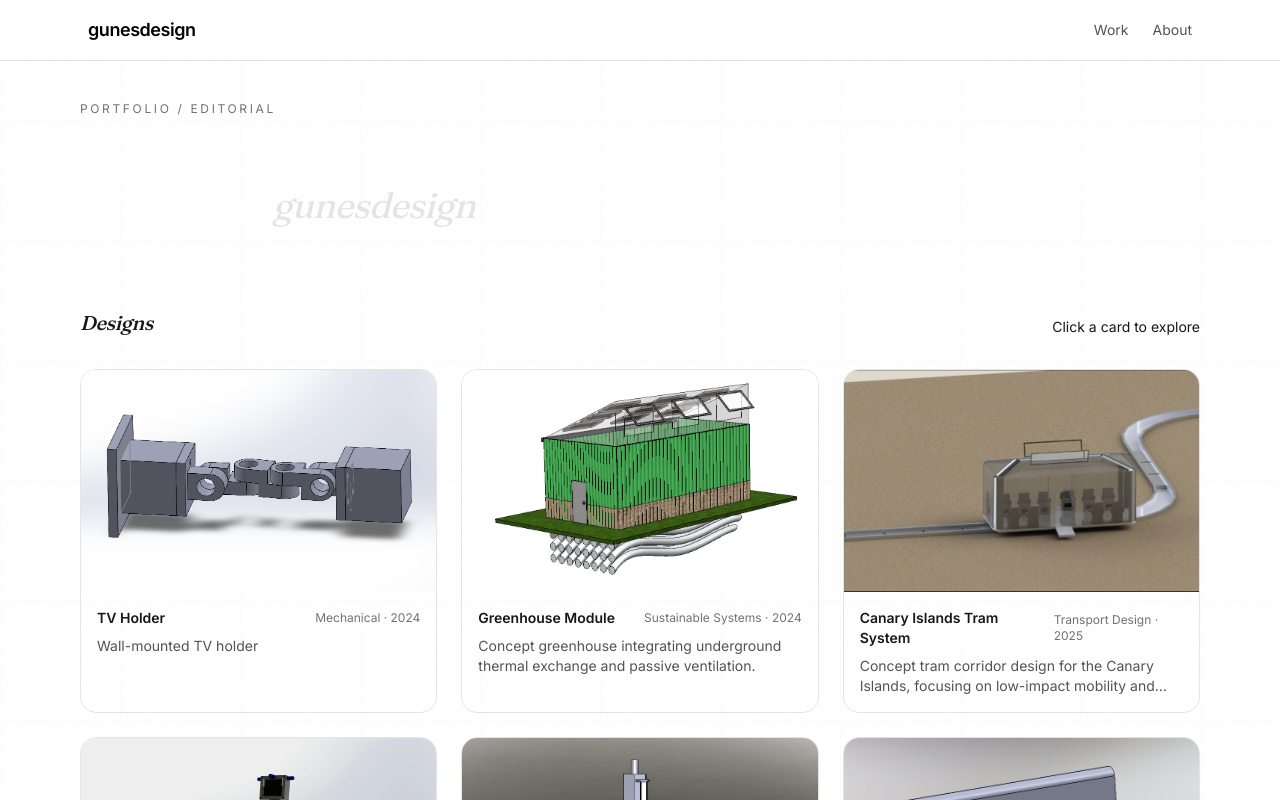
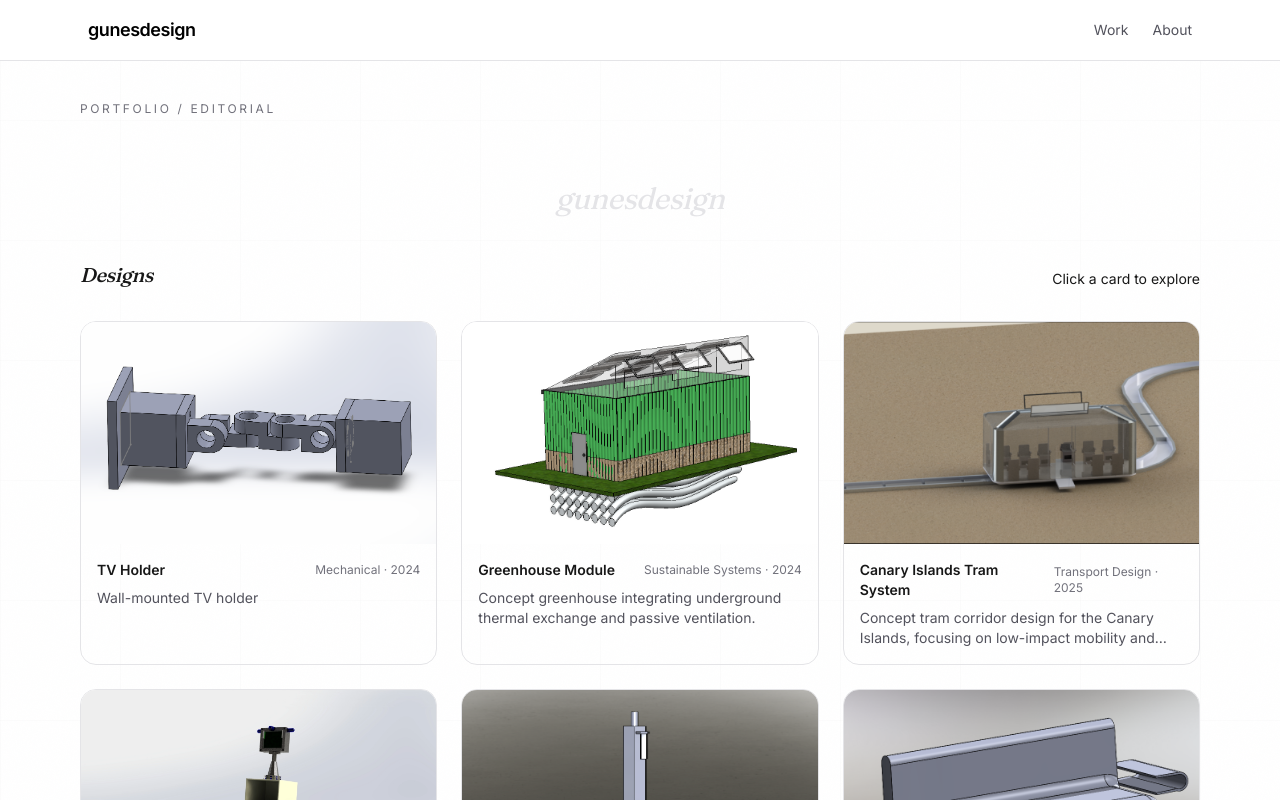
Before and after one commit to erkindincer/gunesdesign, a Next.js app: page / in a window 1280 px wide. Shown: the top 800 px of the page. Built offline with nearby package versions, Linux system fonts and the light colour scheme.

Commit message:
update site

```diff
--- a/src/app/page.tsx
+++ b/src/app/page.tsx
@@ -21,8 +21,8 @@ export default function HomePage() {
     </section>
 
         {/* BAŞLIK VE BUTONLARI AYNI SATIRA ALAN FLEX BOX */}
-        <div className="flex items-center justify-center py-1">
-          <h1 className="text-4xl md:text-4xl font-serif italic text-zinc-200 tracking-tight">
+        <div className="absolute left-1/2 -translate-x-1/2">
+  <h1 className="text-3xl font-serif italic text-zinc-200">
             gunesdesign
           </h1>
 
```
